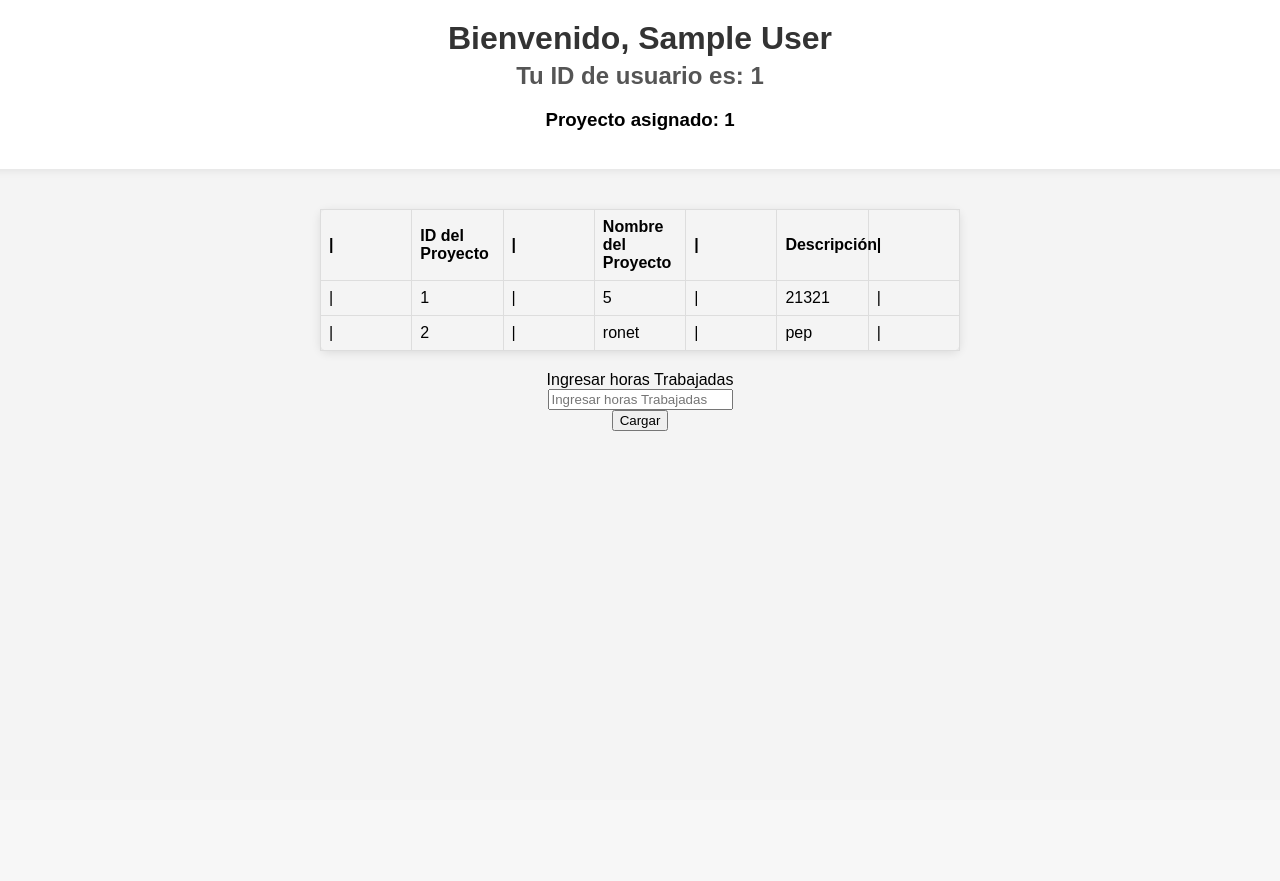
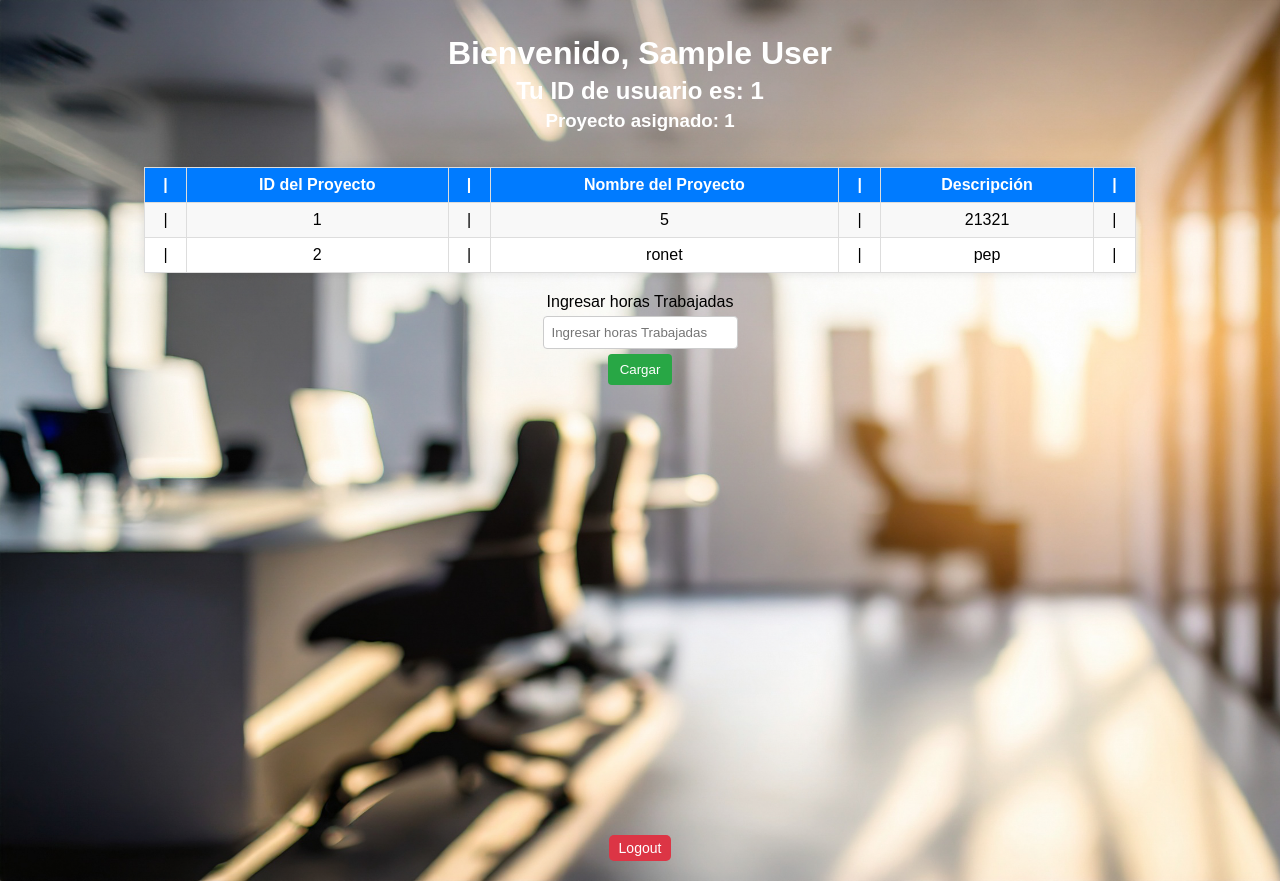
Before and after one commit to GonzaMB2/Timesheet, a PHP site: page /home.php in a window 1280 px wide. Before the commit the page ends 431 px from the top, so only its background shows below. Run offline with PHP 8.4, Linux system fonts and the light colour scheme; the visitor is signed in with stand-in values (Sample User, id 1); data comes from the database, SQL or seed files in the repository.

Commit message:
Actualizacion

```diff
--- a/home.css
+++ b/home.css
@@ -1,65 +1,93 @@
 
 body {
+    background: url(img/imagen3.jpg) no-repeat;
     font-family: Arial, sans-serif;
     background-color: #f4f4f4;
     margin: 0;
-    padding: 100;
-    display: flex;
-    flex-direction: column;
-    align-items: center;
-    height: 100vh;
-
+    padding: 20px;
+    background-size: cover;
 }
 
 header {
-    width: 100%;
+    color: white;
+    padding: 10px;
     text-align: center;
-    padding: 20px;
-    background-color: #fff;
-    box-shadow: 0 0 10px rgba(0, 0, 0, 0.1);
-    margin-bottom: 20px;
+    border-radius: 8px;
 }
 
-h1 {
-    color: #333;
-    margin: 0;
-}
-
-h2 {
-    color: #555;
+h1, h2, h3 {
     margin: 5px 0;
 }
 
-
 table.default {
-    width: 50%;
+    background: rgba(255, 255, 255, 0.5);
+    width: 80%;
+    margin: 20px auto;
     border-collapse: collapse;
-    margin: 20px 0;
-    font-size: 16px;
-    min-width: 400px;
-    border: 1px solid #ccc;
-    border-radius: 8px;
-    padding: 20px;
-    box-shadow: 0 2px 10px rgba(0, 0, 0, 0.1);
+    background-color: white;
+    box-shadow: 0 0 10px rgba(0, 0, 0, 0.1);
 }
 
-th, td {
-    border: 1px solid #ddd; /* Bordes de celda */
-    padding: 8px; /* Espaciado interno */
-    text-align: left; /* Alineación de texto */
+th, td, tr {
+    background: rgba(255, 255, 255, 0.5);
+    border: 1px solid #dddddd;
+    text-align: center;
+    padding: 8px;
 }
 
-tbody tr:hover {
-    background-color: #f1f1f1; /* Color de fondo en hover */
-}
-body {
-    margin: 0; /* Asegúrate de que no haya margen que afecte el tamaño */
-    padding: 0; /* Elimina padding para evitar expansión */
-    width: 100vw; /* Ancho total de la ventana */
-    overflow-x: hidden; /* Evita el desbordamiento horizontal */
+th {
+    background-color: #007BFF;
+    color: white;
 }
 
-table {
-    width: 100%; /* Asegura que la tabla se ajuste al contenedor */
-    table-layout: fixed; /* Fija el tamaño de la tabla */
+tr:nth-child(even) {
+    background: rgba(255, 255, 255, 0.5);
+    background-color: #f2f2f2;
 }
+
+tr:hover {
+    background: rgba(255, 255, 255, 0.5);
+    background-color: #e0e0e0;
+}
+
+footer {
+    margin-top: 20px;
+    text-align: center;
+}
+
+footer form {
+    display: inline-block;
+}
+
+input[type="text"] {
+    padding: 8px;
+    margin: 5px;
+    border: 1px solid #cccccc;
+    border-radius: 4px;
+}
+
+button {
+    padding: 8px 12px;
+    background-color: #28a745;
+    color: white;
+    border: none;
+    border-radius: 4px;
+    cursor: pointer;
+}
+
+button:hover {
+    background-color: #218838;
+}
+.logout-button {
+    background-color: #dc3545; /* Rojo */
+    color: white;
+    border: none;
+    padding: 5px 10px; /* Reduce el padding */
+    cursor: pointer;
+    border-radius: 5px;
+    font-size: 14px; /* Reduce el tamaño de la fuente */
+}
+
+.logout-button:hover {
+    background-color: #c82333; /* Rojo más oscuro */
+}
--- a/home.php
+++ b/home.php
@@ -12,9 +12,10 @@ $result = mysqli_query($conn, $sql);
     <title>Proyectos</title>
     <link rel="stylesheet" type="text/css" href="home.css">
 </head>
-<header><h1>Bienvenido, <?php echo $_SESSION['name']; ?></h1>
+<header>
+    <h1>Bienvenido, <?php echo $_SESSION['name']; ?></h1>
 <h2>Tu ID de usuario es: <?php echo $_SESSION['id']; ?></h2>
-<h3>Proyecto asignado: <?php echo $_SESSION['Proyecto']; ?></h3>
+<h3>Proyecto asignado: <?php echo $_SESSION['proyecto']; ?></h3>
 </header>
 <body align="center">
 
@@ -48,6 +49,10 @@ $result = mysqli_query($conn, $sql);
     <input type="text" name="Horas" placeholder="Ingresar horas Trabajadas"><br>
     <Button type="submit">Cargar</Button>
     </form>
+    <br><br><br><br><br><br><br><br><br><br><br><br><br><br><br><br><br><br><br><br><br><br><br><br><br><br>
+    <form action="logout.php" method="POST">
+        <button class="logout-button">Logout</button>
+    </form>
  </footer>
 </body>
 </html>
--- a/verempleados.php
+++ b/verempleados.php
@@ -33,7 +33,7 @@ if (isset($_SESSION['cargo']) && $_SESSION['cargo'] == 2) {
     <html>
     <head>
         <title>Directivos - Información de Empleados</title>
-        <link rel="stylesheet" type="text/css" href="home.css">
+        <link rel="stylesheet" type="text/css" href="verempleados.css">
         <script>
             function mostrarPopup() {
                 alert("No se encontraron empleados con los criterios de búsqueda.");
--- a/verproyectos.php
+++ b/verproyectos.php
@@ -23,7 +23,7 @@ if (isset($_SESSION['cargo']) && $_SESSION['cargo'] == 2) {
     <html>
     <head>
         <title>Directivos - Información de Proyectos</title>
-        <link rel="stylesheet" type="text/css" href="home.css">
+        <link rel="stylesheet" type="text/css" href="verproyectos.css">
         <script>
             function mostrarPopup() {
                 alert("No se encontraron proyectos con los criterios de búsqueda.");
```
Also changed, not shown: directivos.css (added, +60 -0 lines), directivos.php (+7 -3 lines), logout.php (added, +9 -0 lines), verempleados.css (added, +52 -0 lines), verproyectos.css (added, +50 -0 lines), img/imagen1.jpg (added), img/imagen2.jpeg (added), img/imagen3.jpg (added).
